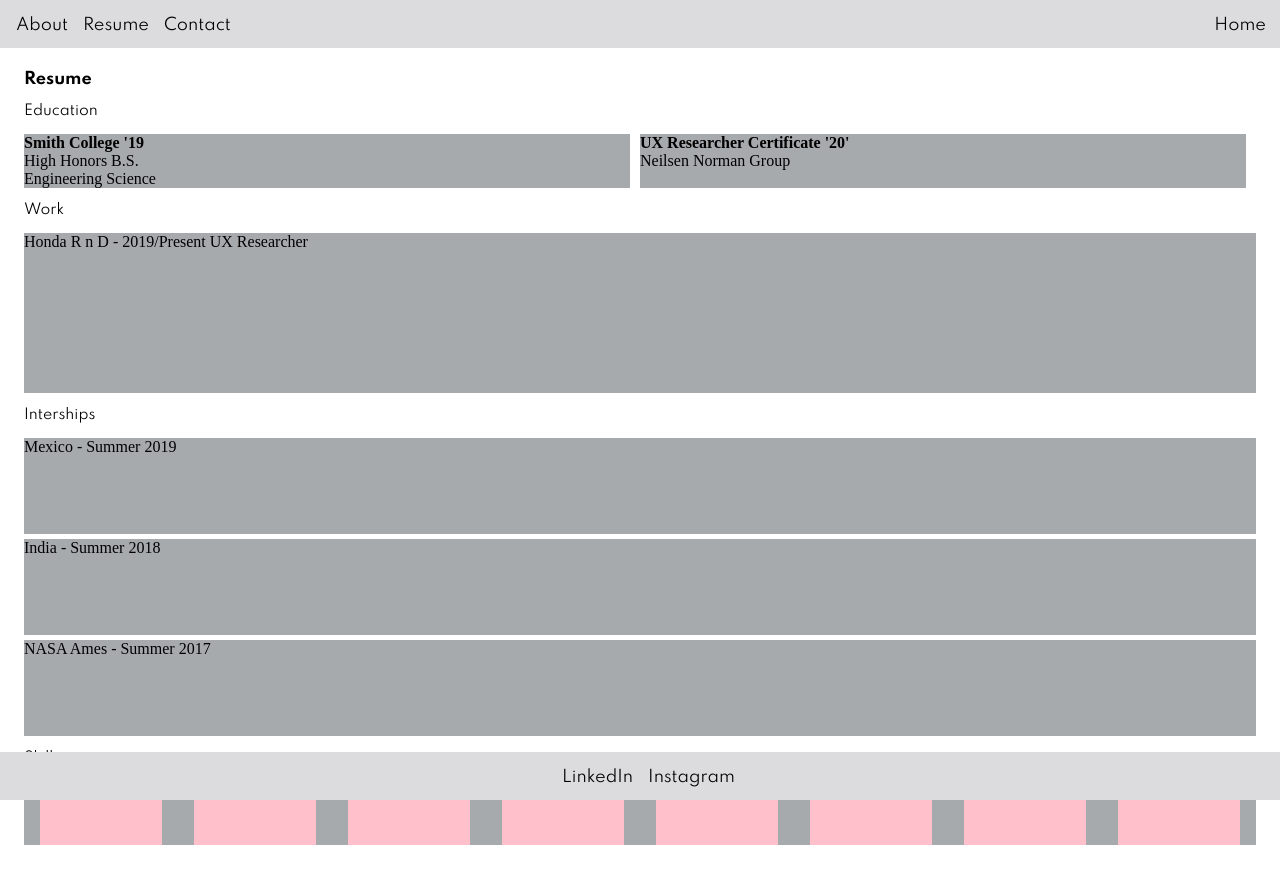
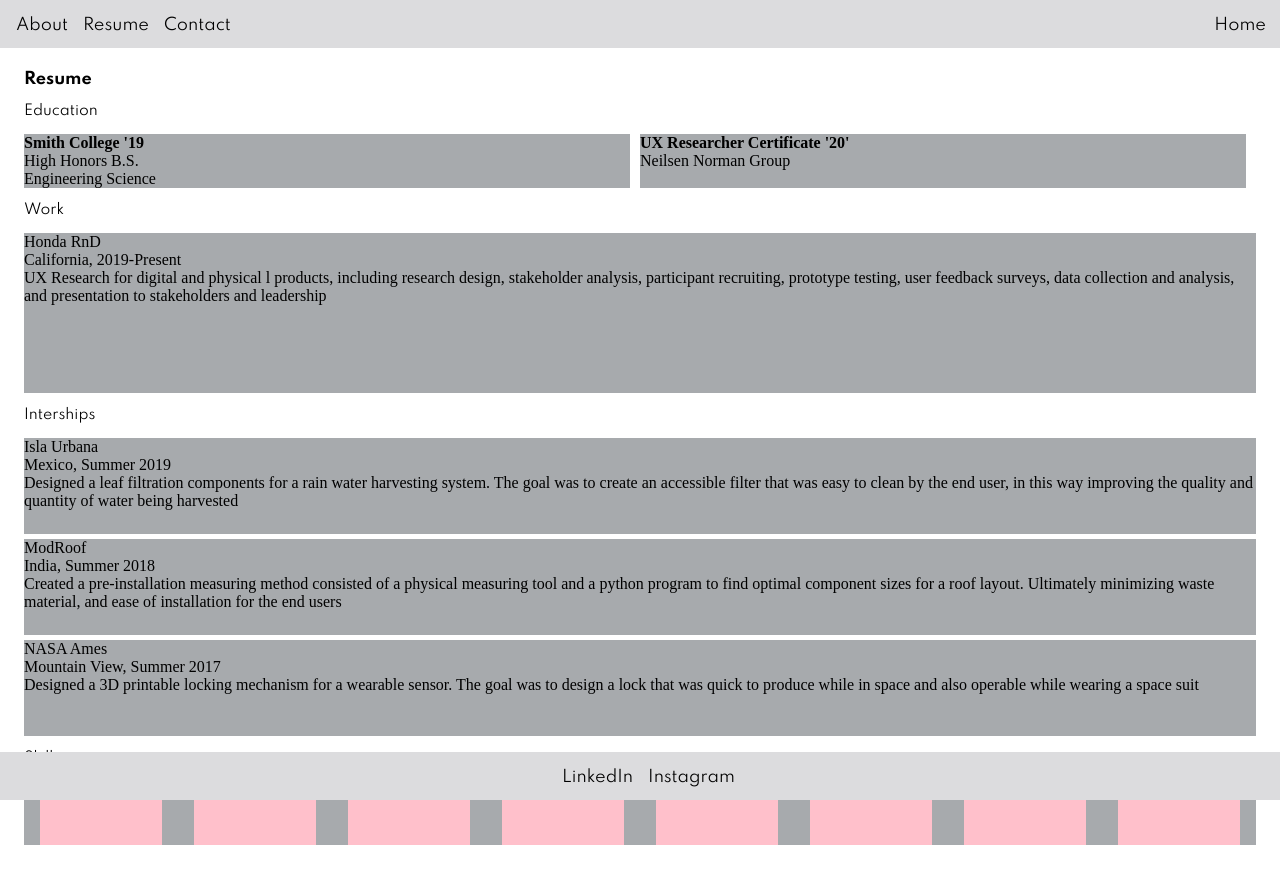
Before and after one commit to mrojasb/Macamole, a Next.js app: page /resume in a window 1280 px wide. Shown: the top 884 px of the page. Built offline with nearby package versions, Linux system fonts and the light colour scheme.

Commit message:
added content to resume boxes

```diff
--- a/pages/resume.js
+++ b/pages/resume.js
@@ -27,19 +27,32 @@ export default function resume() {
 {/* ............................ */}
         <p style={Styles.body}> Work </p>
         <div style={resumeStyles.sqWork}>
-          Honda R n D - 2019/Present
-          UX Researcher
+          Honda RnD<br></br>
+          California, 2019-Present<br></br>
+          UX Research for digital and physical l products, including research design, stakeholder analysis, participant recruiting, prototype testing, user feedback surveys, data collection and analysis, and presentation to stakeholders and leadership
         </div>
 
 {/* ............................ */}
         <p style={Styles.body}> Interships </p>
-        <div style={resumeStyles.sqInternship}>Mexico - Summer 2019</div>
+          <div style={resumeStyles.sqInternship}>
+            Isla Urbana <br></br>
+            Mexico, Summer 2019<br></br>
+            Designed a leaf filtration components for a rain water harvesting system. The goal was to create an accessible filter that was easy to clean by the end user, in this way improving the quality and quantity of water being harvested
+          </div>
         <Spacer height={.3}/>
 
-        <div style={resumeStyles.sqInternship}>India - Summer 2018</div>
+        <div style={resumeStyles.sqInternship}>
+          ModRoof<br></br>
+          India, Summer 2018<br></br>
+          Created a pre-installation measuring method consisted of a physical measuring tool and a python program to find optimal component sizes for a roof layout. Ultimately minimizing waste material, and ease of installation for the end users
+        </div>
         <Spacer height={.3}/>
 
-        <div style={resumeStyles.sqInternship}>NASA Ames - Summer 2017</div>
+        <div style={resumeStyles.sqInternship}>
+          NASA Ames<br></br>
+          Mountain View, Summer 2017<br></br>
+          Designed a 3D printable locking mechanism for a wearable sensor. The goal was to design a lock that was quick to produce while in space and also operable while wearing a space suit
+        </div>
 
 {/* ............................ */}
         <p style={Styles.body}> Skills </p>
```
